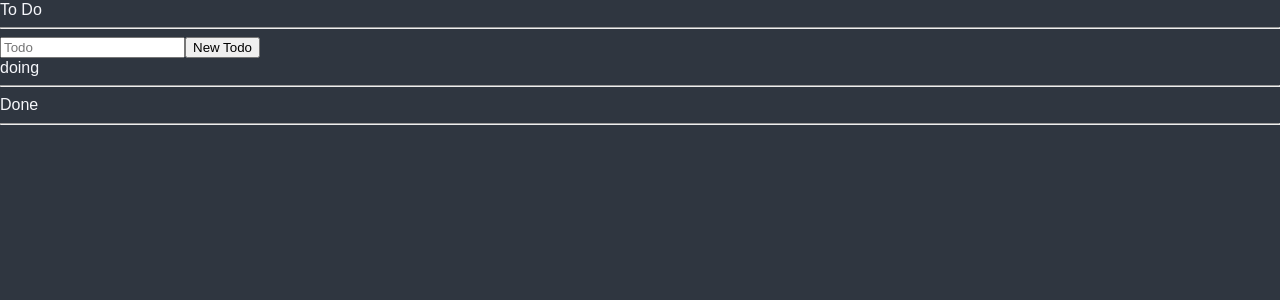
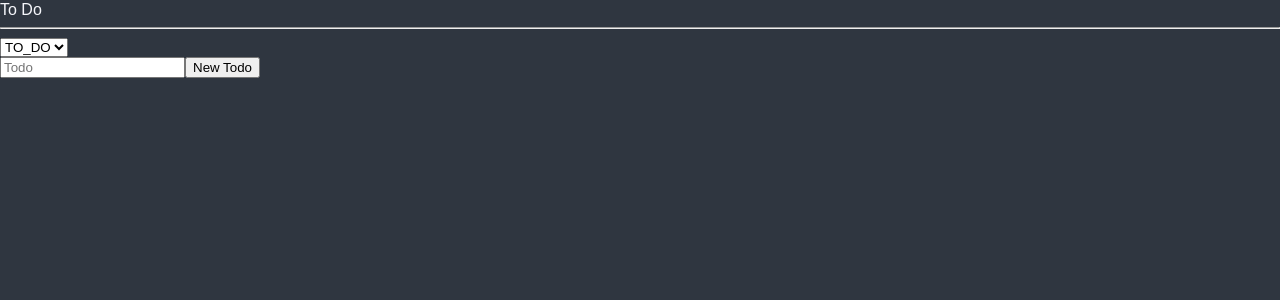
Before and after one commit to chanhong-ji/react-todolist, a React (Create React App) app: page / in a window 1280 px wide. Shown: the top 300 px of the page. Built offline with nearby package versions, Linux system fonts and the light colour scheme.

Commit message:
Selector

```diff
--- a/src/atoms.ts
+++ b/src/atoms.ts
@@ -12,19 +12,20 @@
 });
 
 export const todoState = atom<ITodo[]>({
-  key: "Todos",
+  key: "todoState",
   default: [],
+});
+
+export const categoryState = atom({
+  key: "categoryState",
+  default: "TO_DO",
 });
 
 export const todoSelector = selector({
   key: "todoSelector",
   get: ({ get }) => {
     const todos = get(todoState);
-    const result = [
-      todos.filter((todo) => todo.category === "TO_DO"),
-      todos.filter((todo) => todo.category === "DOING"),
-      todos.filter((todo) => todo.category === "DONE"),
-    ];
-    return result;
+    const category = get(categoryState);
+    return todos.filter((todo) => todo.category === category);
   },
 });
--- a/src/components/TodoList.tsx
+++ b/src/components/TodoList.tsx
@@ -1,32 +1,31 @@
-import { useRecoilValue } from "recoil";
-import { todoSelector } from "../atoms";
+import React from "react";
+import { useRecoilState, useRecoilValue } from "recoil";
+import { categoryState, todoSelector } from "../atoms";
 import CreateTodo from "./CreateTodo";
 import Todo from "./Todo";
 
 const TodoList = () => {
-  const [todo, doing, done] = useRecoilValue(todoSelector);
+  const todos = useRecoilValue(todoSelector);
+  const [category, setCategory] = useRecoilState(categoryState);
+  function onInput(event: React.FormEvent<HTMLSelectElement>) {
+    const {
+      currentTarget: { value },
+    } = event;
+    setCategory(value);
+  }
 
   return (
     <div>
       <h1>To Do</h1>
       <hr />
+      <select value={category} onInput={onInput}>
+        <option value="TO_DO">TO_DO</option>
+        <option value="DOING">DOING</option>
+        <option value="DONE">DONE</option>
+      </select>
       <CreateTodo />
       <ul>
-        {todo.map((todo) => (
-          <Todo key={todo.id} {...todo} />
-        ))}
-      </ul>
-      <h1>doing</h1>
-      <hr />
-      <ul>
-        {doing.map((todo) => (
-          <Todo key={todo.id} {...todo} />
-        ))}
-      </ul>
-      <h1>Done</h1>
-      <hr />
-      <ul>
-        {done.map((todo) => (
+        {todos?.map((todo) => (
           <Todo key={todo.id} {...todo} />
         ))}
       </ul>
```
